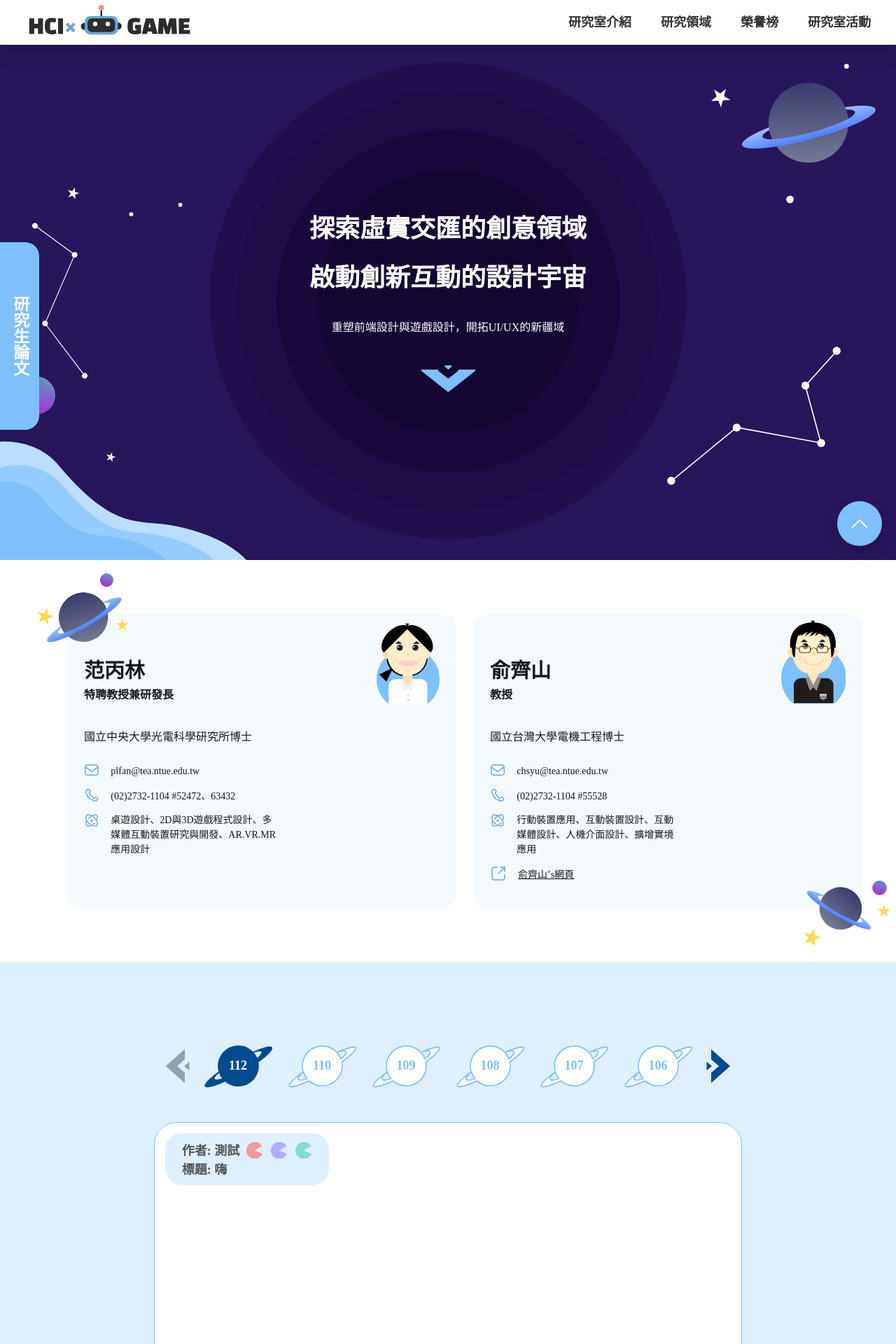
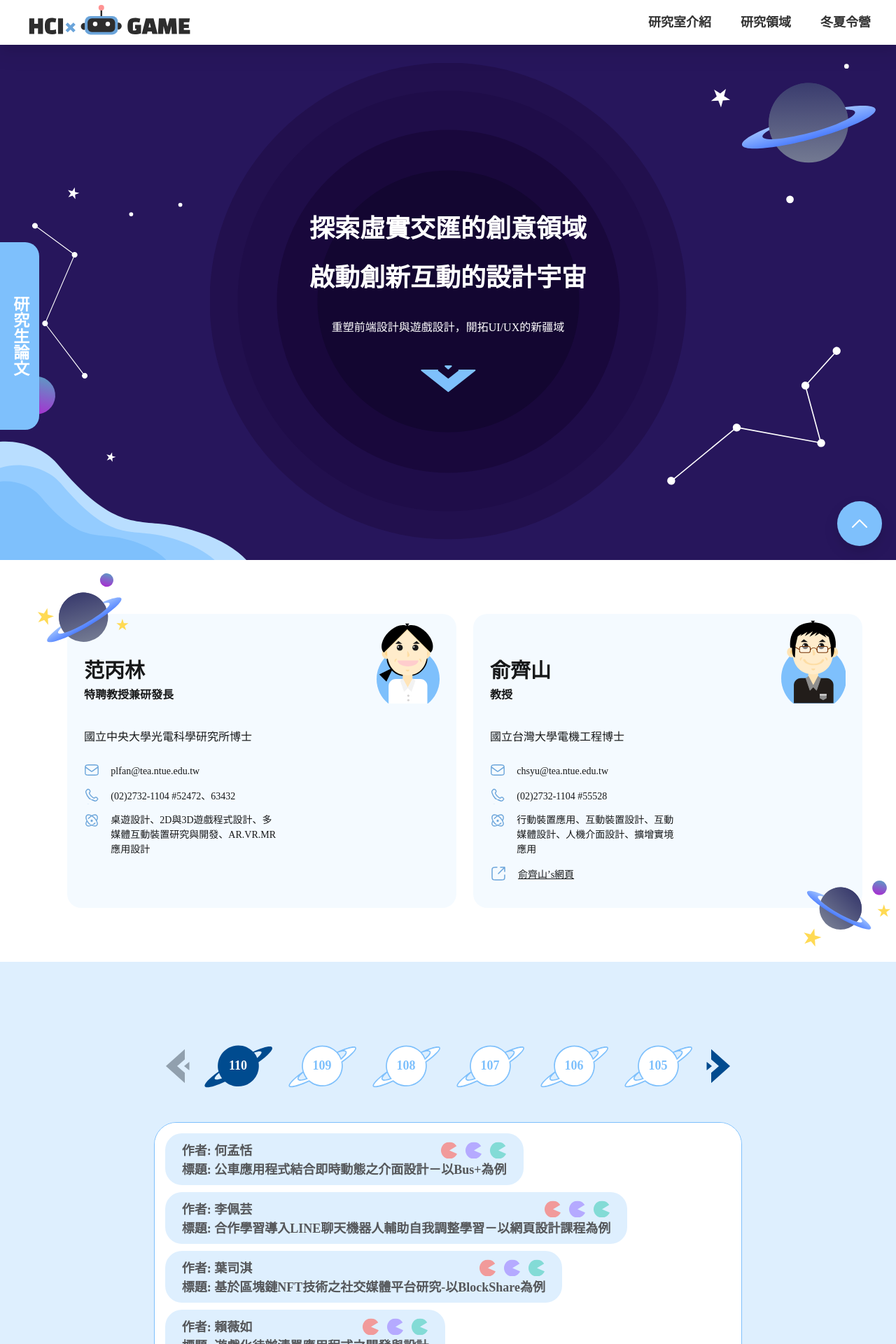
Before and after one commit to linnaijun/HCIwebsite, a React (Create React App) app: page / in a window 1280 px wide. Shown: the top 1920 px of the page at 70% size. Built offline with nearby package versions, Linux system fonts and the light colour scheme; a web font is replaced by a local one.

Commit message:
修理側邊

```diff
--- a/src/App.js
+++ b/src/App.js
@@ -2,10 +2,10 @@ import Title from './Title';
 import Faculty from './Faculty';
 import Thesis from './Thesis';
 import Topics from './Topics';
-import Honors from './Honors';
-import Album from './Album'; // 假设 Album 是相簿组件
+//import Honors from './Honors';
+//import Album from './Album'; // 假设 Album 是相簿组件
 import Camp from './Camp';
-import Contact from './Contact';
+//import Contact from './Contact';
 import logo from './img/logo.svg'; // 导入图片
 import footer_logo from './img/footer_logo.svg';
 import footer_map from './img/footer_map.png';
@@ -80,10 +80,12 @@ function App() {
       faculty: document.getElementById('faculty') ? document.getElementById('faculty').offsetTop : 0,
       thesis: document.getElementById('thesis') ? document.getElementById('thesis').offsetTop : 0,
       topics: document.getElementById('topics') ? document.getElementById('topics').offsetTop : 0,
-      honors: document.getElementById('honors') ? document.getElementById('honors').offsetTop : 0,
-      album: document.getElementById('album') ? document.getElementById('album').offsetTop : 0,
+      //honors: document.getElementById('honors') ? document.getElementById('honors').offsetTop : 0,
+      //album: document.getElementById('album') ? document.getElementById('album').offsetTop : 0,
       camp: document.getElementById('camp') ? document.getElementById('camp').offsetTop : 0,
-      contact: document.getElementById('contact') ? document.getElementById('contact').offsetTop : 0,
+     // contact: document.getElementById('contact') ? document.getElementById('contact').offsetTop : 0,
+     footerDistance :document.querySelector('.footer') ? document.querySelector('.footer').offsetTop : 0,
+
     };
 
 
@@ -100,11 +102,11 @@ function App() {
       setNewText('研究生論文');
       setSidebarBgColor(COLORS.oddSectionBackground);
       setIsSidebarVisible(true); // 显示侧边栏
-    } else if (scrollPosition >= positions.topics && scrollPosition < positions.honors) {
+    } else if (scrollPosition >= positions.topics && scrollPosition < positions.camp) {//記得改回positions.honors
       setNewText('研究領域');
       setSidebarBgColor(COLORS.evenSectionBackground);
       setIsSidebarVisible(true); // 显示侧边栏
-    } else if (scrollPosition >= positions.honors && scrollPosition < positions.album) {
+    } /*else if (scrollPosition >= positions.honors && scrollPosition < positions.album) {
       setNewText('榮譽榜');
       setSidebarBgColor(COLORS.oddSectionBackground);
       setIsSidebarVisible(true); // 显示侧边栏
@@ -112,11 +114,11 @@ function App() {
       setNewText('相簿');
       setSidebarBgColor(COLORS.evenSectionBackground);
       setIsSidebarVisible(true); // 显示侧边栏
-    } else if (scrollPosition >= positions.camp && scrollPosition < positions.contact) {
+    }*/ else if (scrollPosition >= positions.camp && scrollPosition < positions.footerDistance) {
       setNewText('冬夏令營');
       setSidebarBgColor(COLORS.oddSectionBackground);
       setIsSidebarVisible(true); // 显示侧边栏
-    } else if (scrollPosition >= positions.contact) {
+    } else if (scrollPosition >= positions.footerDistance) {
       setNewText('聯絡資訊');
       setSidebarBgColor(COLORS.evenSectionBackground);
       setIsSidebarVisible(false); // 隐藏侧边栏
@@ -151,8 +153,10 @@ function App() {
 
           <button className="linkButton" onClick={() => scrollToSection('faculty')}>研究室介紹</button>
           <button className="linkButton" onClick={() => scrollToSection('topics')}>研究領域</button>
-          <button className="linkButton" onClick={() => scrollToSection('honors')}>榮譽榜</button>
-          <button className="linkButton" onClick={() => scrollToSection('album')}>研究室活動</button>
+         {/* <button className="linkButton" onClick={() => scrollToSection('honors')}>榮譽榜</button>
+          <button className="linkButton" onClick={() => scrollToSection('album')}>研究室活動</button>*/}
+           <button className="linkButton" onClick={() => scrollToSection('camp')}>冬夏令營</button>
+
         </div>
       </div>
 
--- a/src/Thesis.json
+++ b/src/Thesis.json
@@ -1268,15 +1268,6 @@
             "url": "https://hdl.handle.net/11296/94cq5y",
             "professor1": "范丙林",
             "professor2": "俞齊山"
-        },
-        {
-            "year": "112",
-            "id": "11006",
-            "author": "測試",
-            "title": "嗨",
-            "url": "https://hdl.handle.net/11296/94cq5y",
-            "professor1": "范丙林",
-            "professor2": "俞齊山"
         }
     ]
 ]
```
